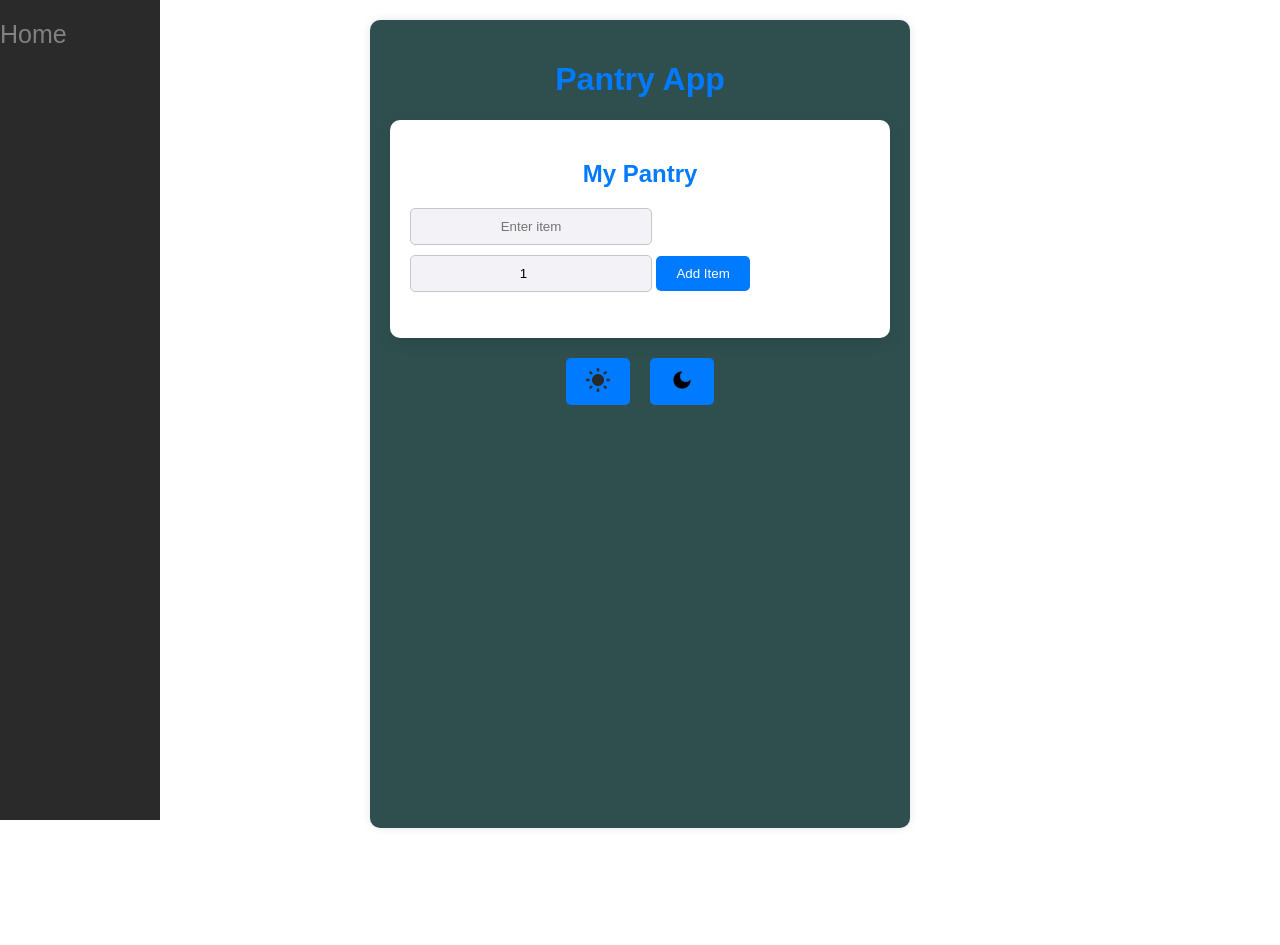
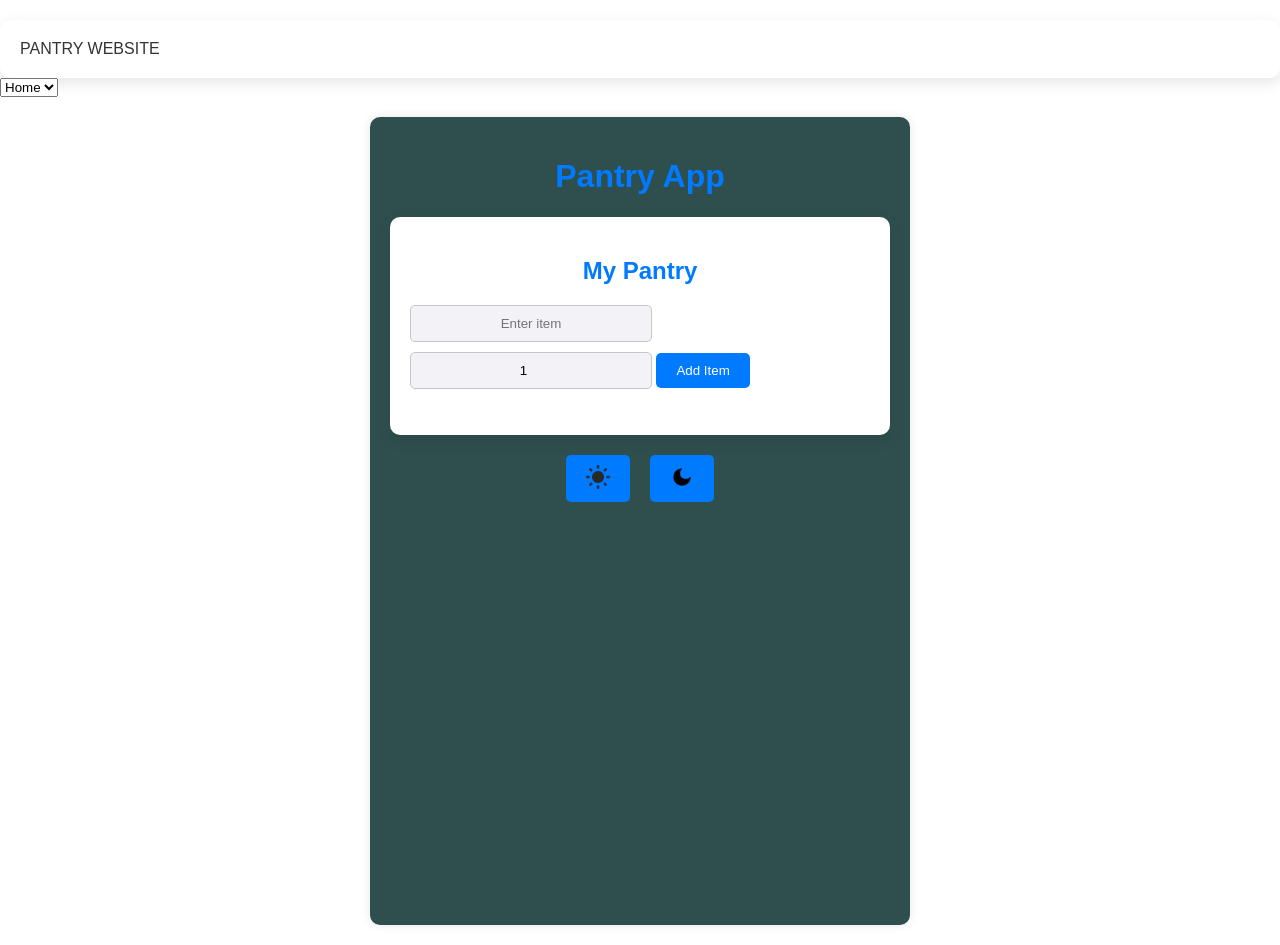
Before and after one commit to Dorrito5653/hackathon-challenge, a plain HTML site: page app/index.html in a window 1280 px wide. Before the commit the page ends 848 px from the top, so only its background shows below. Drawn offline with Linux system fonts and the light colour scheme.

Commit message:
Made some changes with the sidebar

```diff
--- a/app/index.html
+++ b/app/index.html
@@ -10,13 +10,19 @@
 </head>
 
 <body>
-    <div class="sidenav">
-        <a href="#">Home</a>
-    </div>
-
+    <nav>
+        <div class="pantry">PANTRY WEBSITE</div>
+        <div class="navitems">
+            <select onchange="navigate(this.value)">
+                <option value="/">Home</option>
+                <!-- Add more options for other pages if needed -->
+            </select>
+        </div>
+    </nav>
 
     <div class="container">
         <h1>Pantry App</h1>
+
         <div class="pantry">
             <h2>My Pantry</h2>
             <input type="text" id="itemInput" placeholder="Enter item">
@@ -30,6 +36,7 @@
         </div>
     </div>
 
+
     <script src="./script.js"></script>
 
     <script>
--- a/app/script.js
+++ b/app/script.js
@@ -70,5 +70,5 @@ function getTotalQuantity() {
 
 // Function to navigate to the selected URL
 function navigate(url) {
-  window.location.href = URL; //This is where you can link it to anythinghttps://www.youtube.com/watch?v=dQw4w9WgXcQ
+  window.location.href = url;
 }
```
